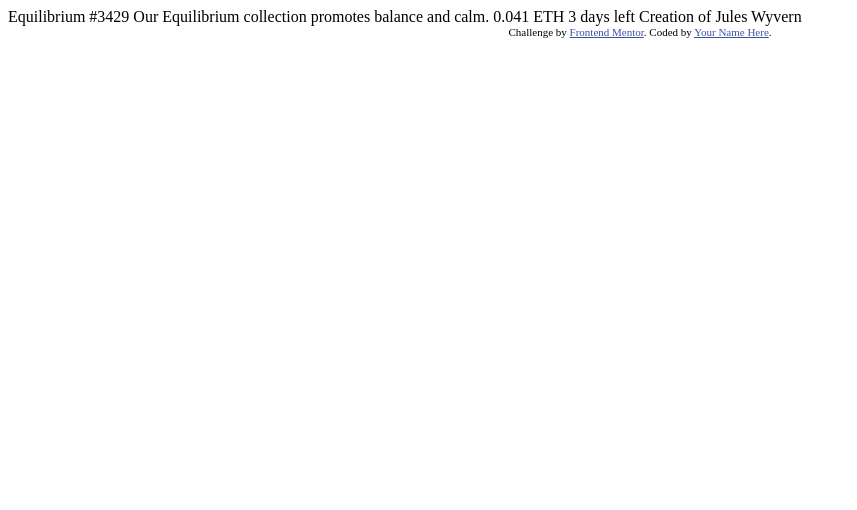
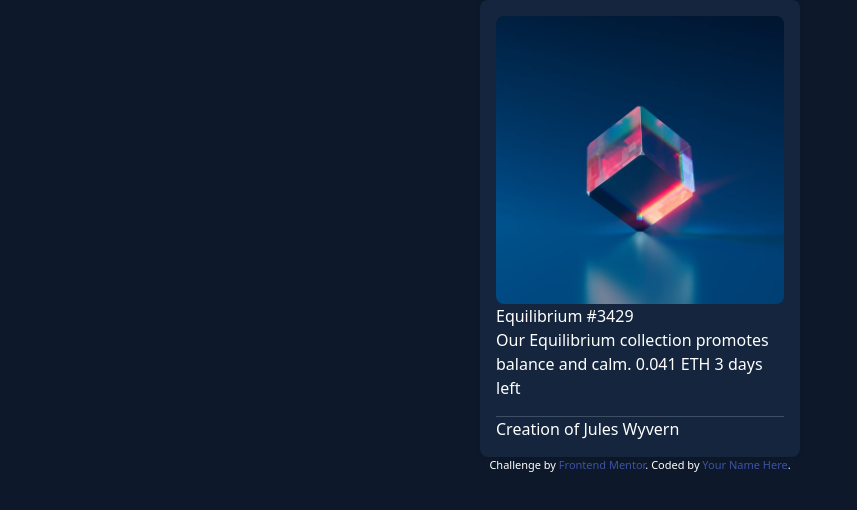
Before and after one commit to everywheresean/NFT-FrontEndMentor, a website: page index.html in a window 1280 px wide. Shown: the whole page, without its empty margins (0-857 px from the left). Drawn offline with Linux system fonts and the light colour scheme.

Commit message:
Installed Tailwind & Applied basic design colors

```diff
--- /dev/null
+++ b/css/styles.css
@@ -0,0 +1,3 @@
+@tailwind base;
+@tailwind components;
+@tailwind utilities;
--- a/index.html
+++ b/index.html
@@ -9,22 +9,24 @@
   <title>Frontend Mentor | NFT preview card component</title>
 
   <!-- Feel free to remove these styles or customise in your own stylesheet 👍 -->
+  <link rel="stylesheet" href="./css/output.css">
   <style>
     .attribution { font-size: 11px; text-align: center; }
     .attribution a { color: hsl(228, 45%, 44%); }
   </style>
 </head>
-<body>
+<body class="bg-veryDarkBlueMain text-white w-full h-full">
+  <div class="rounded-lg mx-auto w-80 drop-shadow p-4 bg-veryDarkBlueCard space-y-4">
+    <img src="images/image-equilibrium.jpg" class="rounded-lg" alt="">
+    <a href=""><h2>Equilibrium #3429</h2></a>
 
-  Equilibrium #3429
+    Our Equilibrium collection promotes balance and calm.
 
-  Our Equilibrium collection promotes balance and calm.
-
-  0.041 ETH
-  3 days left
-
-  Creation of Jules Wyvern
-
+    0.041 ETH
+    3 days left
+    <hr class="border-[#3E4E65]">
+    Creation of Jules Wyvern
+  </div>
   <div class="attribution">
     Challenge by <a href="https://www.frontendmentor.io?ref=challenge" target="_blank">Frontend Mentor</a>.
     Coded by <a href="#">Your Name Here</a>.
--- a/package.json
+++ b/package.json
@@ -8,5 +8,8 @@
   },
   "keywords": [],
   "author": "",
-  "license": "ISC"
+  "license": "ISC",
+  "devDependencies": {
+    "tailwindcss": "^3.2.4"
+  }
 }
--- /dev/null
+++ b/tailwind.config.js
@@ -0,0 +1,21 @@
+/** @type {import('tailwindcss').Config} */
+module.exports = {
+  content: ["./*.{html,js}"],
+  theme: {
+    screens: {
+      sm: '375px',
+      xl: '1440px',
+    },
+    fontFamily: {
+      'serif': ['Outfit', 'sans-serif'],
+    },
+    extend: {
+      colors: {
+        veryDarkBlueMain: 'hsl(217, 54%, 11%)',
+        veryDarkBlueCard: 'hsl(216, 50%, 16%)',
+        veryDarkBlueLine: 'hsl(215, 32%, 27%)',
+      },
+    },
+  },
+  plugins: [],
+}
```
Also changed, not shown: css/output.css (added), 1 other file.
